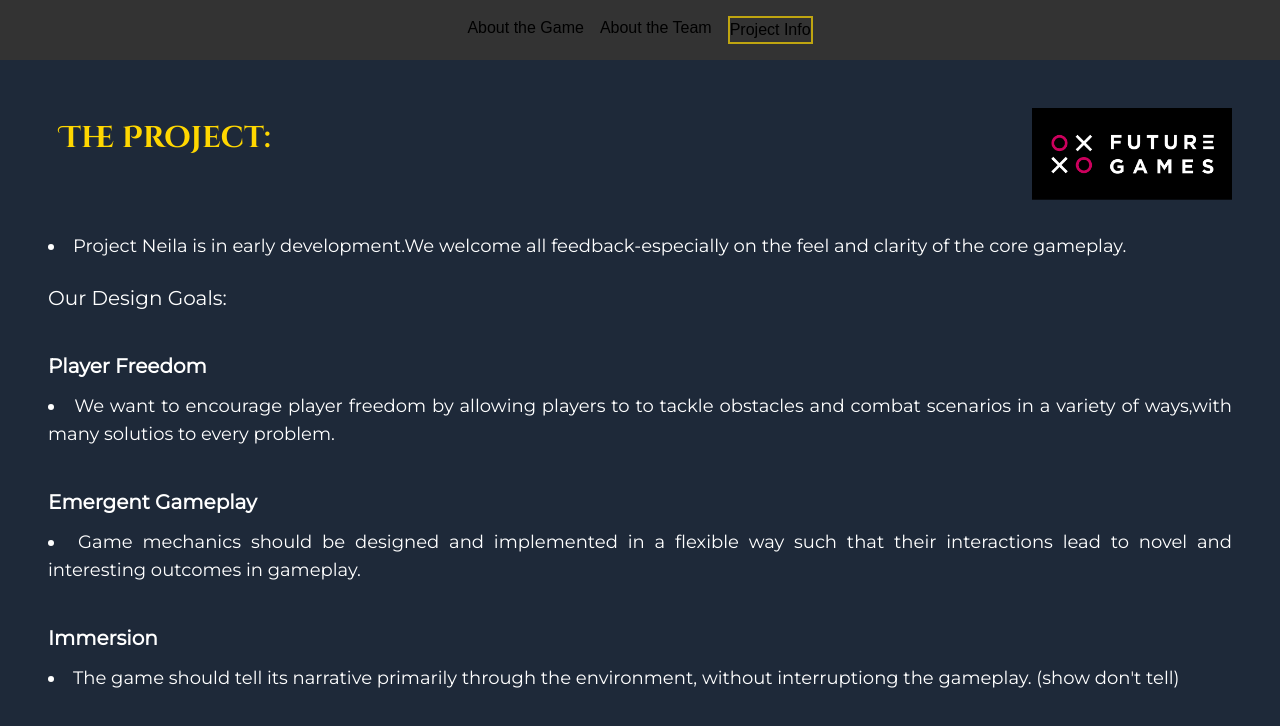
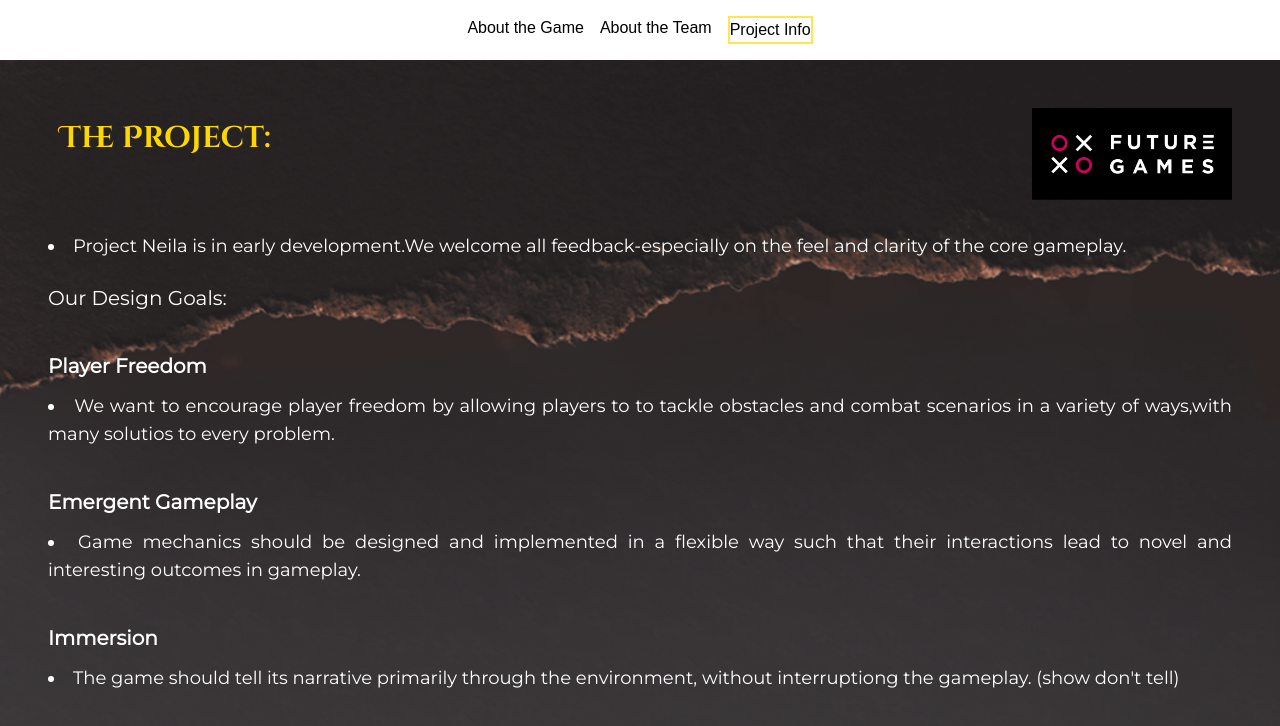
Before and after one commit to jasminedns/neila, a Next.js app: page /project-info in a window 1280 px wide. Shown: the top 726 px of the page. Built offline with nearby package versions, Linux system fonts and the light colour scheme.

Commit message:
Added a background image for all pages

```diff
--- a/src/app/about-the-team/page.tsx
+++ b/src/app/about-the-team/page.tsx
@@ -1,6 +1,10 @@
+import BackgroundWrapper from "@/components/BackgroundWrapper/backgroundwrapper"
+
 const AboutTheTeam = () => {
     return (
-        <h2>About the team</h2>
+        <BackgroundWrapper>
+            <h2>About the team</h2>
+        </BackgroundWrapper>
     )
 }
 
--- a/src/app/page.tsx
+++ b/src/app/page.tsx
@@ -1,9 +1,10 @@
 import { SiItchdotio } from "react-icons/si";
 import "@/app/globals.css";
+import BackgroundWrapper from "@/components/BackgroundWrapper/backgroundwrapper";
 
 export default function Home() {
   return (
-    <>
+    <BackgroundWrapper>
       <h1>NEILA</h1>
       <div className="hp__button--link">
         <div className="mx-auto self-center">
@@ -13,6 +14,6 @@ export default function Home() {
           </div>
         </div>
       </div>
-    </>
+    </BackgroundWrapper>
   );
 }
--- a/src/app/project-info/page.tsx
+++ b/src/app/project-info/page.tsx
@@ -1,8 +1,10 @@
+import BackgroundWrapper from "@/components/BackgroundWrapper/backgroundwrapper";
 import Image from "next/image";
 
 const ProjectInfoPage = () => {
     return (
-        <div className="min-h-screen bg-gray-800 p-6  text-white text-xl">
+        <BackgroundWrapper>
+        <div className="min-h-screen p-6  text-white text-xl">
             <div className="flex flex-col md:justify-between md:flex-row m-6">
             <h4 className="font-cinzel m-3 text-3xl font-bold">The Project:</h4>
             <div className="w-[200px]  self-center">
@@ -35,7 +37,7 @@ const ProjectInfoPage = () => {
             </div>
 
     </div>
-
+     </BackgroundWrapper>
     );
   };
 
--- /dev/null
+++ b/src/components/BackgroundWrapper/backgroundwrapper.tsx
@@ -0,0 +1,12 @@
+import { ReactNode } from "react";
+
+export default function BackgroundWrapper({ children }: { children: ReactNode }) {
+  return (
+    <div
+      className="min-h-screen w-full bg-repeat-y bg-top bg-[length:100%_auto]"
+      style={{backgroundImage: "url('/images/Background_dvider.png')"}}
+    >
+      {children}
+    </div>
+  );
+}
--- a/src/components/Header/index.tsx
+++ b/src/components/Header/index.tsx
@@ -4,7 +4,7 @@ import "../../app/globals.css"
 const Header = () => {
 
     return (
-        <header className="flex flex-row p-4 justify-center gap-10 bg-black/80">
+        <header className="flex flex-row p-4 justify-center gap-10">
             <DesktopNav />
         </header>
     )
```
